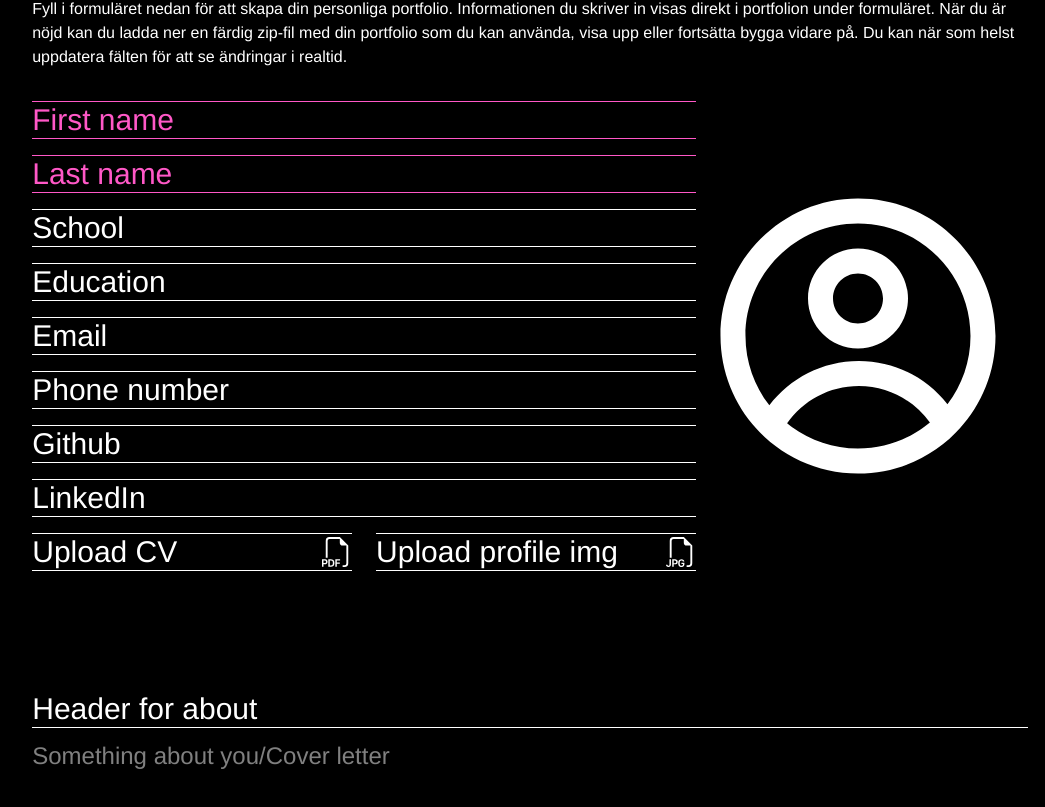
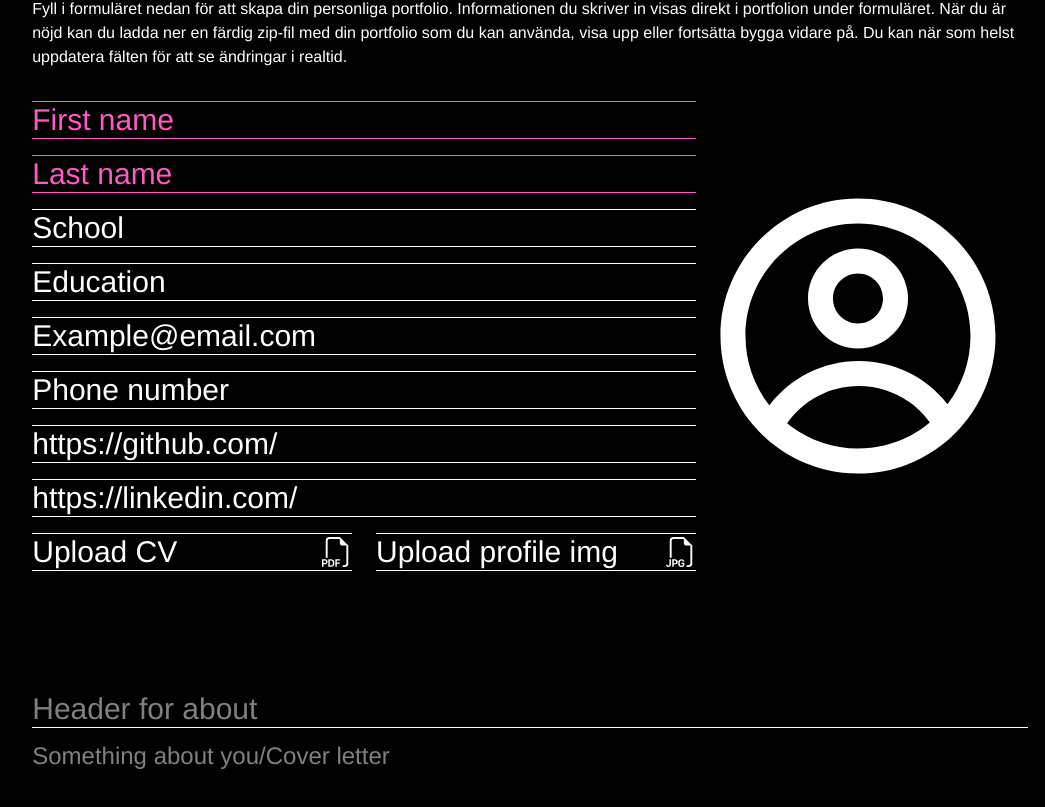
Before and after one commit to maxwelin/team-1, a React (Vite) app: page / in a window 1280 px wide. Shown: the part 335-1142 px from the top of the page, without its empty margins (110-1155 px from the left). Built offline with nearby package versions, Linux system fonts and the light colour scheme.

Commit message:
fixed header input form.jsx. Fixed cursor bug on img upload input. Added hover on accordion

```diff
--- a/src/components/Form/Form.jsx
+++ b/src/components/Form/Form.jsx
@@ -29,6 +29,7 @@ const Form = () => {
     setPhoneNumber,
     setGithubURL,
     setLinkedInURL,
+    setHeader,
     setAboutMe,
     profilePic,
     setProfilePic,
@@ -97,7 +98,8 @@ const Form = () => {
     setPhoneNumber(form.telephone.value.toUpperCase());
     setGithubURL(form.github.value.toUpperCase());
     setLinkedInURL(form.linkedIn.value.toUpperCase());
-    setAboutMe(form.header.value.toUpperCase());
+    setHeader(form.header.value.toUpperCase());
+    setAboutMe(form.about.value.toUpperCase());
 
     setToggleForm(false);
   };
@@ -177,7 +179,7 @@ const Form = () => {
                   {cvFileName ? cvFileName : "Upload CV"} <BsFiletypePdf />
                 </div>
                 <input
-                  className="opacity-0 absolute inset-0"
+                  className="opacity-0 absolute inset-0 w-full cursor-pointer"
                   type="file"
                   accept="application/pdf"
                   name="cv"
@@ -188,13 +190,13 @@ const Form = () => {
               <div className="relative w-full cursor-pointer">
                 <label
                   htmlFor="profilePicture"
-                  className="absolute cursor-pointer w-full flex justify-between items-center border-t border-b border-white text-3xl font-light text-white"
+                  className="absolute w-full flex justify-between items-center border-t border-b border-white text-3xl font-light text-white"
                 >
                   {profilePic ? fileName : "Upload profile img"}
                   <BsFiletypeJpg />
                 </label>
                 <input
-                  className="opacity-0"
+                  className="opacity-0 w-full h-full cursor-pointer"
                   type="file"
                   accept="image/*"
                   name="profilePicture"
@@ -209,12 +211,15 @@ const Form = () => {
         </div>
 
         <div className="flex flex-col mt-30 mb-30">
-          <p className="text-white text-3xl text-left font-normal">
-            Header for about
-          </p>
           <input
             type="text"
             name="header"
+            placeholder="Header for about"
+            className="text-white text-3xl text-left font-normal outline-none bg-black"
+          />
+          <input
+            type="text"
+            name="about"
             placeholder="Something about you/Cover letter"
             className="outline-none border-t border-b border-white w-full text-2xl font-thin text-white pb-15 pt-3"
           />
--- a/src/components/Portfolio/About.jsx
+++ b/src/components/Portfolio/About.jsx
@@ -13,7 +13,9 @@ const About = () => {
       <div className="flex justify-between items-start gap-10">
         <div className="border-t border-b border-white w-full max-w-[100%]">
           <div
-            className="flex justify-between items-center py-1 cursor-pointer"
+            className={`flex justify-between items-center py-1 cursor-pointer transition-all duration-200 ${
+              !isOpen && "hover:pb-5"
+            }`}
             onClick={() => setIsOpen(!isOpen)}
           >
             <span className="text-4xl">ABOUT ME</span>
@@ -23,7 +25,7 @@ const About = () => {
           </div>
 
           <div
-            className={`overflow-hidden transition-all duration-500 ease-in-out ${
+            className={`overflow-hidden transition-all duration-500 ${
               isOpen ? "max-h-[1000px] pt-6" : "max-h-0"
             }`}
           >
--- a/src/components/Portfolio/Hero.jsx
+++ b/src/components/Portfolio/Hero.jsx
@@ -29,7 +29,9 @@ const Hero = () => {
             <div className="text-[#FF58C7]">
               <div className="border-t border-b w-full max-w-[900px]">
                 <div
-                  className="flex justify-between items-center py-1 cursor-pointer"
+                  className={`flex justify-between items-center py-1 cursor-pointer transition-all duration-200 ${
+                    !isOpen && "hover:pb-5"
+                  }`}
                   onClick={() => setIsOpen(!isOpen)}
                 >
                   <span className="text-4xl">CV</span>
--- a/src/components/Portfolio/Projects.jsx
+++ b/src/components/Portfolio/Projects.jsx
@@ -25,7 +25,9 @@ const Projects = () => {
         <div className="flex justify-between items-start gap-10">
           <div className="border-t border-b border-white w-full max-w-[100%]">
             <div
-              className="flex justify-between items-center py-1 cursor-pointer"
+              className={`flex justify-between items-center py-1 cursor-pointer transition-all duration-200 ${
+                !isOpen && "hover:pb-5"
+              }`}
               onClick={() => setIsOpen(!isOpen)}
             >
               <span className="text-4xl">MY PROJECTS</span>
@@ -35,7 +37,7 @@ const Projects = () => {
             </div>
 
             <div
-              className={`overflow-hidden transition-all duration-500 ease-in-out ${
+              className={`overflow-hidden transition-all duration-500 ${
                 isOpen ? "max-h-[1000px] pt-20" : "max-h-0"
               }`}
             >
--- a/src/components/Portfolio/Skills.jsx
+++ b/src/components/Portfolio/Skills.jsx
@@ -12,7 +12,9 @@ const Skills = () => {
       <div className="flex justify-between items-start gap-10">
         <div className="border-t border-b border-white w-full max-w-[100%]">
           <div
-            className="flex justify-between items-center py-1 cursor-pointer"
+            className={`flex justify-between items-center py-1 cursor-pointer transition-all duration-200 ${
+              !isOpen && "hover:pb-5"
+            }`}
             onClick={() => setIsOpen(!isOpen)}
           >
             <span className="4xl">SKILLS</span>
@@ -21,7 +23,7 @@ const Skills = () => {
             </span>
           </div>
           <div
-            className={`overflow-hidden flex justify-around transition-all duration-500 ease-in-out ${
+            className={`overflow-hidden flex justify-around transition-all duration-500 ${
               isOpen ? "max-h-[1000px] pt-20" : "max-h-0"
             }`}
           >
--- a/src/components/providers/FormContext.jsx
+++ b/src/components/providers/FormContext.jsx
@@ -8,10 +8,10 @@ const FormContextProvider = ({ children }) => {
   const [lastName, setLastName] = useState("Last name");
   const [school, setSchool] = useState("School");
   const [education, setEducation] = useState("Education");
-  const [email, setEmail] = useState("Email");
+  const [email, setEmail] = useState("Example@email.com");
   const [phoneNumber, setPhoneNumber] = useState("Phone number");
-  const [githubURL, setGithubURL] = useState("Github");
-  const [linkedInURL, setLinkedInURL] = useState("LinkedIn");
+  const [githubURL, setGithubURL] = useState("https://github.com/");
+  const [linkedInURL, setLinkedInURL] = useState("https://linkedin.com/");
   const [profilePic, setProfilePic] = useState(null);
   const [aboutMe, setAboutMe] = useState(
     "I'm a passionate developer with a love for clean code and elegant design."
```
